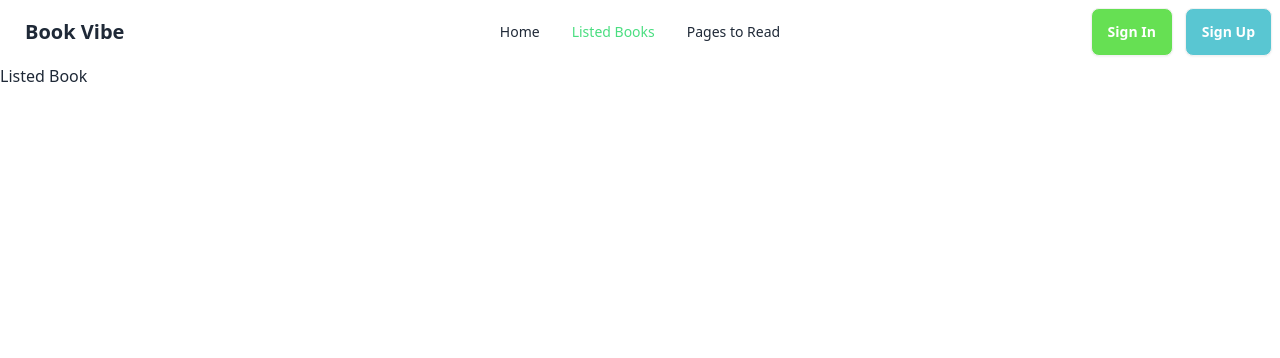
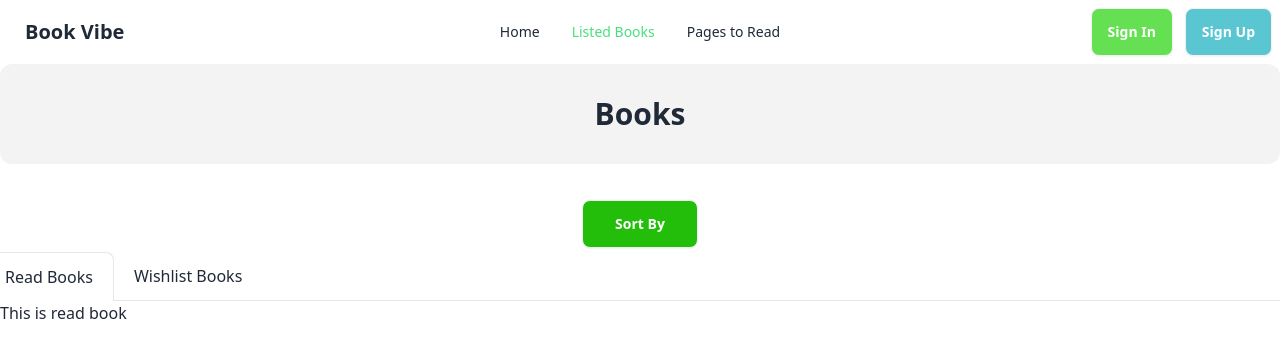
Before and after one commit to mehedi-hasan02/Book-Review, a React (Vite) app: page /listedBook in a window 1280 px wide. Shown: the top 358 px of the page. Built offline with nearby package versions, Linux system fonts and the light colour scheme.

Commit message:
implement read book and wishlist section

```diff
--- a/package.json
+++ b/package.json
@@ -12,6 +12,7 @@
   "dependencies": {
     "react": "^18.2.0",
     "react-dom": "^18.2.0",
+    "react-hot-toast": "^2.4.1",
     "react-icons": "^5.0.1",
     "react-router-dom": "^6.22.3"
   },
--- a/src/Component/Book/BookDetails.jsx
+++ b/src/Component/Book/BookDetails.jsx
@@ -1,5 +1,6 @@
 import { useEffect, useState } from "react";
-import { useParams } from "react-router-dom";
+import { Outlet, useParams } from "react-router-dom";
+import { saveBooks } from "../../Utility";
 
 const BookDetails = () => {
     const { bookId } = useParams();
@@ -24,6 +25,10 @@ const BookDetails = () => {
 
     if (!singleBook) {
         return <div>Loading...</div>;
+    }
+
+    const handelStoreBook =book=>{
+        saveBooks(book);
     }
 
     return (
@@ -65,11 +70,12 @@ const BookDetails = () => {
                         </div>
                     </div>
                     <div className="flex flex-col space-y-4 sm:items-center sm:justify-center sm:flex-row sm:space-y-0 sm:space-x-4 lg:justify-start mt-24">
-                        <a rel="noopener noreferrer" href="#" className="px-8 py-3 text-lg font-semibold border rounded dark:border-gray-800">Read</a>
-                        <a rel="noopener noreferrer" href="#" className="px-8 py-3 text-lg font-semibold rounded bg-[#50B1C9] dark:text-gray-50">Wishlist</a>
+                        <a onClick={()=>handelStoreBook(singleBook)} rel="noopener noreferrer"  className="px-8 py-3 text-lg font-semibold border rounded dark:border-gray-800">Read</a>
+                        <a rel="noopener noreferrer"  className="px-8 py-3 text-lg font-semibold rounded bg-[#50B1C9] dark:text-gray-50">Wishlist</a>
 
                     </div>
                 </div>
+
             </div>
         </section>
     );
--- /dev/null
+++ b/src/Component/ReadBook.jsx
@@ -0,0 +1,9 @@
+const ReadBook = () => {
+    return (
+        <div>
+            <h2>This is read book</h2>
+        </div>
+    );
+};
+
+export default ReadBook;
--- a/src/Pages/ListedBook.jsx
+++ b/src/Pages/ListedBook.jsx
@@ -1,9 +1,42 @@
-
+import { useState } from "react";
+import { Link, Outlet } from "react-router-dom";
 
 const ListedBook = () => {
+    const [tabIndex, setTabIndex] = useState(0);
     return (
-        <div>
-            <h1>Listed Book</h1>
+        <div className="">
+            <div className="bg-[#1313130D] text-center p-8 rounded-xl">
+                <h1 className="text-3xl font-bold">Books</h1>
+            </div>
+            <div className="text-center mt-8">
+                <details className="dropdown">
+                    <summary className="m-1 btn bg-[#23BE0A] text-white hover:bg-[#23BE0A] px-8">Sort By</summary>
+                    <ul className="p-2 shadow menu dropdown-content z-[1] bg-base-100 rounded-box w-52">
+                        <li><a>Rating</a></li>
+                        <li><a>Number of Pages</a></li>
+                        <li><a>Publish Year</a></li>
+                    </ul>
+                </details>
+            </div>
+
+            {/* tab */}
+            <div className="flex  -mx-4 overflow-x-auto overflow-y-hidden flex-nowrap  dark:text-gray-800">
+                <Link
+                    to = ''
+                    onClick={()=>setTabIndex(0)}
+                rel="noopener noreferrer"  className={`flex items-center flex-shrink-0 px-5 py-3 space-x-2 ${tabIndex === 0 ? 'border border-b-0' : 'border-b'} rounded-t-lg dark:border-gray-600 dark:text-gray-600`}>
+
+                    <span>Read Books</span>
+                </Link>
+                <Link
+                    to='wishList'
+                    onClick={()=>setTabIndex(1)}
+                rel="noopener noreferrer"  className={`flex items-center flex-shrink-0 px-5 py-3 space-x-2 ${tabIndex === 1 ? 'border border-b-0' : 'border-b w-full'} rounded-t-lg dark:border-gray-600 dark:text-gray-900`}>
+
+                    <span>Wishlist Books</span>
+                </Link>
+            </div>
+            <Outlet/>
         </div>
     );
 };
--- /dev/null
+++ b/src/Pages/WishList.jsx
@@ -0,0 +1,9 @@
+const WishList = () => {
+    return (
+        <div>
+            <h1>This is wishlist</h1>
+        </div>
+    );
+};
+
+export default WishList;
--- /dev/null
+++ b/src/Utility/index.js
@@ -0,0 +1,30 @@
+import toast from "react-hot-toast";
+
+export const getBooks = () =>{
+    let books = [];
+    const storeBooks = localStorage.getItem('blogs');
+    if(storeBooks)
+    {
+        books = JSON.parse(storeBooks);
+    }
+    return books;
+}
+
+export const saveBooks = (book) =>{
+    let books = getBooks();
+    const isExits = books.find(b => b.id === book.id);
+    if(isExits)
+    {
+        return toast.error('Already Bookmarked');
+    }
+    books.push(book);
+    localStorage.setItem('blogs', JSON.stringify(books));
+    toast.success("Blog Bookmark Successful");
+}
+
+export const deleteBooks = id =>{
+    let books = getBooks();
+    const remaining = books.filter(b => b.id !== id);
+    localStorage.setItem('blogs', JSON.stringify(remaining));
+    toast.success('Blog remove successFul');
+}
--- a/src/main.jsx
+++ b/src/main.jsx
@@ -6,6 +6,8 @@ import Home from './Pages/Home.jsx';
 import ListedBook from './Pages/ListedBook.jsx';
 import PagesToRead from './Pages/PagesToRead.jsx';
 import BookDetails from './Component/Book/BookDetails.jsx';
+import ReadBook from './Component/ReadBook.jsx';
+import WishList from './Pages/WishList.jsx';
 
 const router = createBrowserRouter([
   {
@@ -20,7 +22,18 @@ const router = createBrowserRouter([
       {
         path: '/listedBook',
         element: <ListedBook/>,
+        children:[
+          {
+            index: true,
+            element:<ReadBook/>,
+          },
+          {
+            path: 'wishlist',
+            element: <WishList/>
+          },
+        ]
       },
+
       {
         path: '/pagesRead',
         element: <PagesToRead/>
@@ -28,7 +41,19 @@ const router = createBrowserRouter([
       {
         path:'/book/:bookId',
         element:<BookDetails/>,
-        loader:({params})=>fetch(`fakeData.json/${params.bookId}`)
+        loader:({params})=>fetch(`fakeData.json/${params.bookId}`),
+        // children:[
+        //   {
+        //     index: true,
+        //     element: <ReadBook/>,
+        //     loader:({params})=>fetch(`fakeData.json/${params.bookId}`),
+        //   },
+        //   {
+        //     path: 'wishList',
+        //     element: <WishList/>,
+        //     loader:({params})=>fetch(`fakeData.json/${params.bookId}`),
+        //   }
+        // ]
       }
     ]
   },
```
Also changed, not shown: 1 other file (tests, documents, lock files or other folders).
